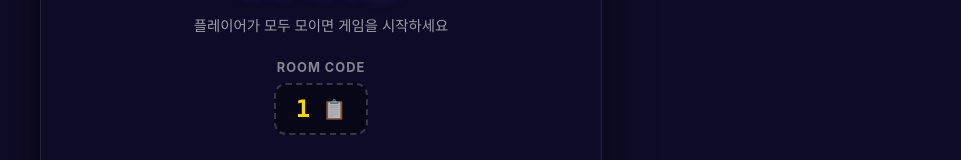
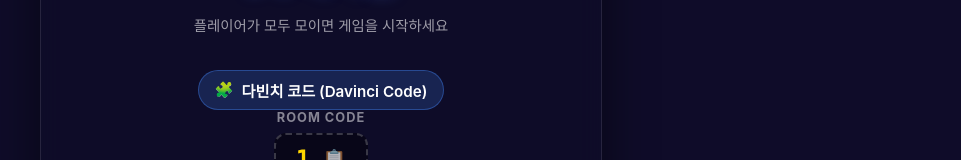
Before and after one commit to tunho/cloud-project-front, a Vue app: page /custom-match/1 in a window 1280 px wide. Shown: the part 196-356 px from the top of the page, without its empty margins (319-1280 px from the left). Built offline with nearby package versions, Linux system fonts and the light colour scheme; no server answers.

Commit message:
나가기 버튼 턴 보정 및 종료 ui 다비치 코드

```diff
--- a/src/views/CustomRoomView.vue
+++ b/src/views/CustomRoomView.vue
@@ -5,6 +5,12 @@
     <div class="header-section">
       <h1>🎮 대기실</h1>
       <p class="sub-text">플레이어가 모두 모이면 게임을 시작하세요</p>
+
+      <!-- 🔥 [NEW] Game Type Indicator -->
+      <div class="game-type-badge" :class="gameType">
+        <span class="icon">{{ gameType === 'omok' ? '⚫' : '🧩' }}</span>
+        <span class="text">{{ gameType === 'omok' ? '오목 (Omok)' : '다빈치 코드 (Davinci Code)' }}</span>
+      </div>
     </div>
 
     <div class="code-section">
@@ -248,15 +254,39 @@
   margin: 80px auto;
   padding: 40px 30px;
   border-radius: 24px;
-  background: rgba(15, 12, 41, 0.85);
-  backdrop-filter: blur(16px);
-  -webkit-backdrop-filter: blur(16px);
-  box-shadow: 0 25px 50px rgba(0, 0, 0, 0.6);
+  background: rgba(15, 12, 41, 0.75);
+  backdrop-filter: blur(12px);
+  -webkit-backdrop-filter: blur(12px);
+  box-shadow: 0 20px 50px rgba(0, 0, 0, 0.5);
   border: 1px solid rgba(255, 255, 255, 0.1);
   text-align: center;
   font-family: 'Inter', -apple-system, BlinkMacSystemFont, sans-serif;
   color: white;
-  animation: scaleUp 0.5s cubic-bezier(0.175, 0.885, 0.32, 1.275);
+  animation: fadeIn 0.6s ease-out;
+}
+
+/* 🔥 [NEW] Game Type Badge */
+.game-type-badge {
+  display: inline-flex;
+  align-items: center;
+  gap: 8px;
+  padding: 8px 16px;
+  border-radius: 20px;
+  background: rgba(255, 255, 255, 0.1);
+  border: 1px solid rgba(255, 255, 255, 0.2);
+  margin-top: 10px;
+  font-weight: 600;
+  font-size: 0.95rem;
+}
+
+.game-type-badge.omok {
+  background: rgba(0, 0, 0, 0.3);
+  border-color: rgba(255, 255, 255, 0.3);
+}
+
+.game-type-badge.davinci {
+  background: rgba(66, 133, 244, 0.2);
+  border-color: rgba(66, 133, 244, 0.4);
 }
 
 @keyframes scaleUp {
--- a/src/views/GameView.vue
+++ b/src/views/GameView.vue
@@ -4,7 +4,7 @@
     <!-- 1. 게임 초기화 전 로딩 화면 -->
     <div v-if="phase === 'INIT'" class="loading-screen">
       <div class="spinner"></div>
-      <p>게임 준비 중...</p>
+      <p>게임 들어가는 중...</p>
     </div>
     <template v-for="side in sideList" :key="side">
       <template v-for="p in players" :key="side + '-' + p.sid">
```
